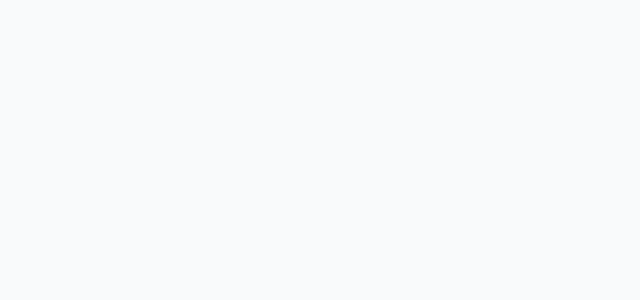
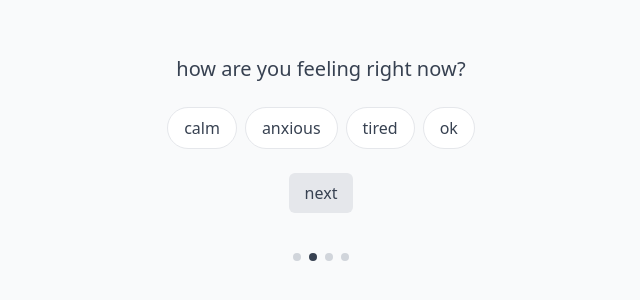
Before and after one commit to SkippyPixie/luna, a React (Vite) app in the folder luna/: page /onboarding/step-2 in a window 1280 px wide. Before the commit this address had no page. Shown: the part 242-542 px from the top of the page, without its empty margins (319-959 px from the left). Built offline with nearby package versions, Linux system fonts and the light colour scheme.

Commit message:
Add multi-step onboarding flow

```diff
--- a/luna/src/pages/App.jsx
+++ b/luna/src/pages/App.jsx
@@ -1,15 +1,21 @@
 import React from 'react';
 import { Routes, Route } from 'react-router-dom';
 import LandingPage from './LandingPage';
-import Onboarding from './Onboarding';
 import Journal from './Journal';
+import Step1 from './onboarding/Step1';
+import Step2 from './onboarding/Step2';
+import Step3 from './onboarding/Step3';
+import Step4 from './onboarding/Step4';
 
 export default function App() {
   return (
     <Routes>
       <Route path="/" element={<LandingPage />} />
-      <Route path="/onboarding" element={<Onboarding />} />
       <Route path="/journal" element={<Journal />} />
+      <Route path="/onboarding/step-1" element={<Step1 />} />
+      <Route path="/onboarding/step-2" element={<Step2 />} />
+      <Route path="/onboarding/step-3" element={<Step3 />} />
+      <Route path="/onboarding/step-4" element={<Step4 />} />
     </Routes>
   );
 }
--- /dev/null
+++ b/luna/src/pages/onboarding/Step1.jsx
@@ -0,0 +1,28 @@
+import React from 'react';
+import { Link } from 'react-router-dom';
+
+export default function Step1() {
+  return (
+    <div className="min-h-screen flex flex-col items-center justify-center bg-gray-50 text-gray-700 font-sans p-4">
+      <div className="w-full max-w-md space-y-6 text-center">
+        <h1 className="text-xl normal-case">what's on your mind today?</h1>
+        <textarea
+          rows="5"
+          className="w-full p-3 border border-gray-300 rounded-md bg-white text-gray-700 focus:outline-none"
+        />
+        <Link
+          to="/onboarding/step-2"
+          className="inline-block px-4 py-2 bg-gray-200 text-gray-700 rounded-md"
+        >
+          next
+        </Link>
+        <div className="flex justify-center space-x-2 pt-4">
+          <span className="h-2 w-2 rounded-full bg-gray-700"></span>
+          <span className="h-2 w-2 rounded-full bg-gray-300"></span>
+          <span className="h-2 w-2 rounded-full bg-gray-300"></span>
+          <span className="h-2 w-2 rounded-full bg-gray-300"></span>
+        </div>
+      </div>
+    </div>
+  );
+}
--- /dev/null
+++ b/luna/src/pages/onboarding/Step2.jsx
@@ -0,0 +1,40 @@
+import React, { useState } from 'react';
+import { Link } from 'react-router-dom';
+
+const emotions = ['calm', 'anxious', 'tired', 'ok'];
+
+export default function Step2() {
+  const [selected, setSelected] = useState('');
+
+  return (
+    <div className="min-h-screen flex flex-col items-center justify-center bg-gray-50 text-gray-700 font-sans p-4">
+      <div className="w-full max-w-md space-y-6 text-center">
+        <h1 className="text-xl normal-case">how are you feeling right now?</h1>
+        <div className="flex flex-wrap justify-center gap-2">
+          {emotions.map((emotion) => (
+            <button
+              key={emotion}
+              type="button"
+              onClick={() => setSelected(emotion)}
+              className={`px-4 py-2 border rounded-full ${selected === emotion ? 'bg-gray-200' : 'bg-white'}`}
+            >
+              {emotion}
+            </button>
+          ))}
+        </div>
+        <Link
+          to="/onboarding/step-3"
+          className="inline-block px-4 py-2 bg-gray-200 text-gray-700 rounded-md"
+        >
+          next
+        </Link>
+        <div className="flex justify-center space-x-2 pt-4">
+          <span className="h-2 w-2 rounded-full bg-gray-300"></span>
+          <span className="h-2 w-2 rounded-full bg-gray-700"></span>
+          <span className="h-2 w-2 rounded-full bg-gray-300"></span>
+          <span className="h-2 w-2 rounded-full bg-gray-300"></span>
+        </div>
+      </div>
+    </div>
+  );
+}
--- /dev/null
+++ b/luna/src/pages/onboarding/Step3.jsx
@@ -0,0 +1,28 @@
+import React from 'react';
+import { Link } from 'react-router-dom';
+
+export default function Step3() {
+  return (
+    <div className="min-h-screen flex flex-col items-center justify-center bg-gray-50 text-gray-700 font-sans p-4">
+      <div className="w-full max-w-md space-y-6 text-center">
+        <h1 className="text-xl normal-case">is there something you'd like to reflect on?</h1>
+        <textarea
+          rows="5"
+          className="w-full p-3 border border-gray-300 rounded-md bg-white text-gray-700 focus:outline-none"
+        />
+        <Link
+          to="/onboarding/step-4"
+          className="inline-block px-4 py-2 bg-gray-200 text-gray-700 rounded-md"
+        >
+          next
+        </Link>
+        <div className="flex justify-center space-x-2 pt-4">
+          <span className="h-2 w-2 rounded-full bg-gray-300"></span>
+          <span className="h-2 w-2 rounded-full bg-gray-300"></span>
+          <span className="h-2 w-2 rounded-full bg-gray-700"></span>
+          <span className="h-2 w-2 rounded-full bg-gray-300"></span>
+        </div>
+      </div>
+    </div>
+  );
+}
--- /dev/null
+++ b/luna/src/pages/onboarding/Step4.jsx
@@ -0,0 +1,24 @@
+import React from 'react';
+import { Link } from 'react-router-dom';
+
+export default function Step4() {
+  return (
+    <div className="min-h-screen flex flex-col items-center justify-center bg-gray-50 text-gray-700 font-sans p-4">
+      <div className="w-full max-w-md space-y-6 text-center">
+        <h1 className="text-xl normal-case">you're doing enough. ready to begin?</h1>
+        <Link
+          to="/journal"
+          className="inline-block px-4 py-2 bg-gray-200 text-gray-700 rounded-md"
+        >
+          start journaling
+        </Link>
+        <div className="flex justify-center space-x-2 pt-4">
+          <span className="h-2 w-2 rounded-full bg-gray-300"></span>
+          <span className="h-2 w-2 rounded-full bg-gray-300"></span>
+          <span className="h-2 w-2 rounded-full bg-gray-300"></span>
+          <span className="h-2 w-2 rounded-full bg-gray-700"></span>
+        </div>
+      </div>
+    </div>
+  );
+}
```
